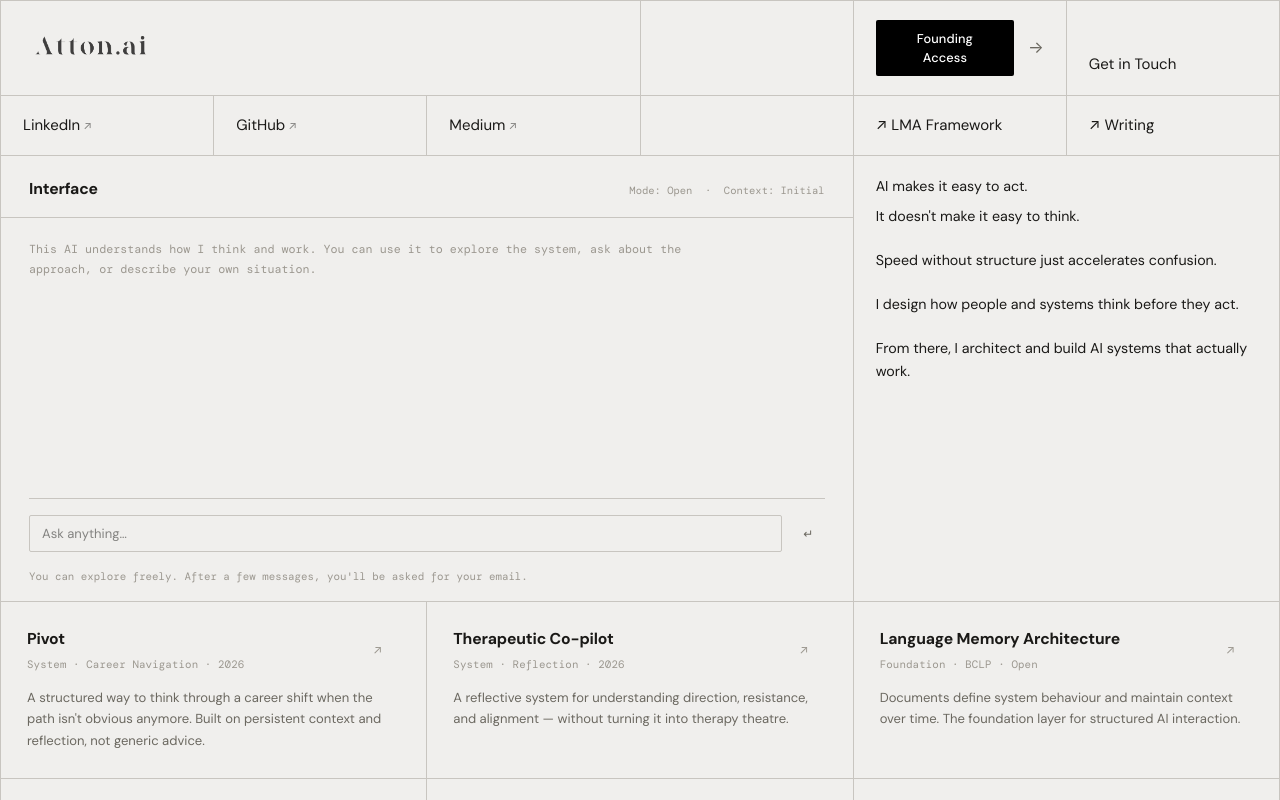
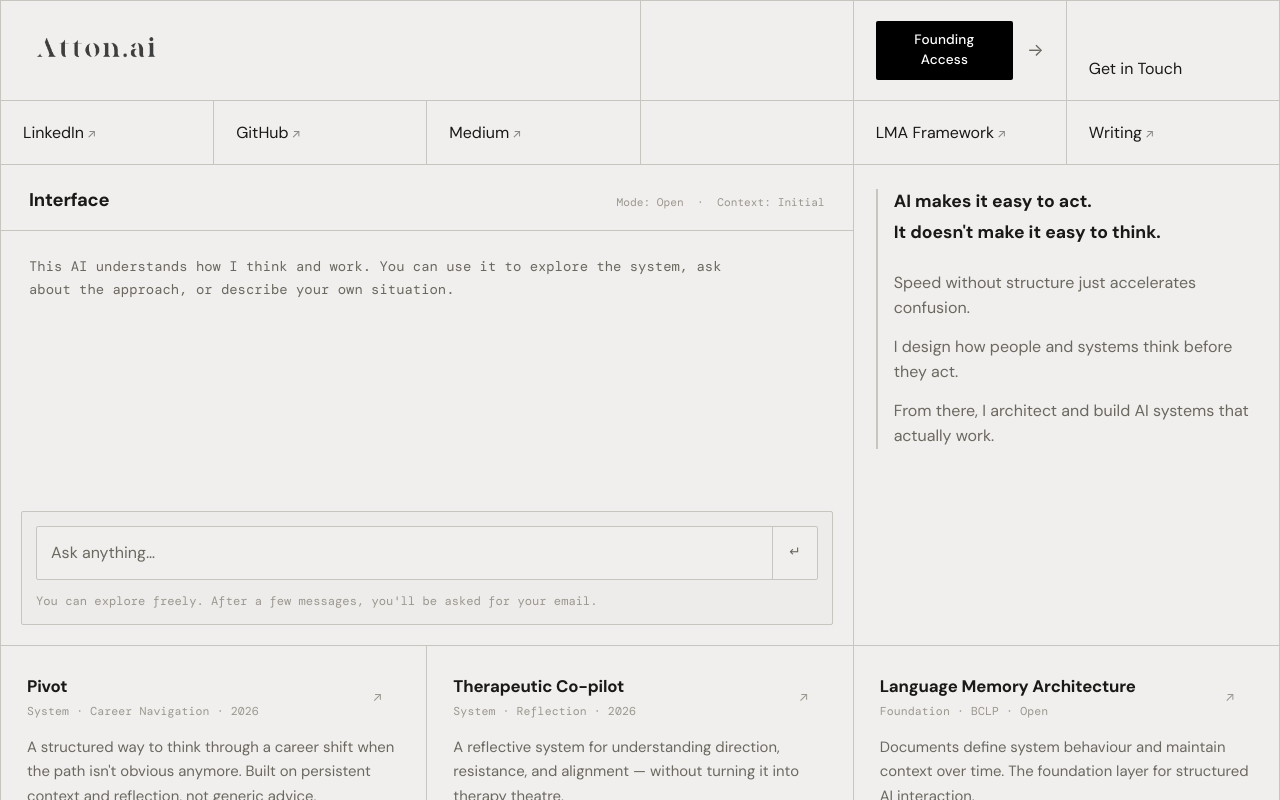
Before and after one commit to atton-ai/site, a React (Vite) app: page / in a window 1280 px wide. Shown: the top 800 px of the page. Built offline with nearby package versions, Linux system fonts and the light colour scheme.

Commit message:
Interface baseline — interaction + typography calibrated

```diff
--- a/src/app/App.tsx
+++ b/src/app/App.tsx
@@ -96,13 +96,11 @@ export default function App() {
         >
           <a
             href="#"
-            className="no-underline hover:underline after:content-['_↗'] after:text-[0.75em] after:opacity-50"
-            style={{
-              color: 'var(--text)',
-              textDecorationOffset: '3px'
-            }}
+            className="no-underline group inline-flex items-baseline gap-[3px]"
+            style={{ color: 'var(--text)' }}
           >
-            LinkedIn
+            <span className="transition-transform duration-150 ease-out group-hover:translate-x-1">LinkedIn</span>
+            <span className="text-[0.75em] opacity-50 transition-transform duration-150 ease-out group-hover:translate-x-1 group-hover:-translate-y-1">↗</span>
           </a>
         </div>
 
@@ -115,12 +113,12 @@ export default function App() {
         >
           <a
             href="#"
-            className="no-underline hover:underline after:content-['_↗'] after:text-[0.75em] after:opacity-50"
-            style={{
-              color: 'var(--text)',
-              textDecorationOffset: '3px'
-            }}
-          >GitHub</a>
+            className="no-underline group inline-flex items-baseline gap-[3px]"
+            style={{ color: 'var(--text)' }}
+          >
+            <span className="transition-transform duration-150 ease-out group-hover:translate-x-1">GitHub</span>
+            <span className="text-[0.75em] opacity-50 transition-transform duration-150 ease-out group-hover:translate-x-1 group-hover:-translate-y-1">↗</span>
+          </a>
         </div>
 
         <div
@@ -132,13 +130,11 @@ export default function App() {
         >
           <a
             href="#"
-            className="no-underline hover:underline after:content-['_↗'] after:text-[0.75em] after:opacity-50"
-            style={{
-              color: 'var(--text)',
-              textDecorationOffset: '3px'
-            }}
+            className="no-underline group inline-flex items-baseline gap-[3px]"
+            style={{ color: 'var(--text)' }}
           >
-            Medium
+            <span className="transition-transform duration-150 ease-out group-hover:translate-x-1">Medium</span>
+            <span className="text-[0.75em] opacity-50 transition-transform duration-150 ease-out group-hover:translate-x-1 group-hover:-translate-y-1">↗</span>
           </a>
         </div>
 
@@ -158,8 +154,13 @@ export default function App() {
             borderBottom: 'var(--border-w) solid var(--border)'
           }}
         >
-          <a href="#" className="no-underline hover:underline" style={{ color: 'var(--text)', textDecorationOffset: '3px' }}>
-            ↗ LMA Framework
+          <a
+            href="#"
+            className="no-underline group inline-flex items-baseline gap-[3px]"
+            style={{ color: 'var(--text)' }}
+          >
+            <span className="transition-transform duration-150 ease-out group-hover:translate-x-1">LMA Framework</span>
+            <span className="text-[0.75em] opacity-50 transition-transform duration-150 ease-out group-hover:translate-x-1 group-hover:-translate-y-1">↗</span>
           </a>
         </div>
 
@@ -170,8 +171,13 @@ export default function App() {
             borderBottom: 'var(--border-w) solid var(--border)'
           }}
         >
-          <a href="#" className="no-underline hover:underline" style={{ color: 'var(--text)', textDecorationOffset: '3px' }}>
-            ↗ Writing
+          <a
+            href="#"
+            className="no-underline group inline-flex items-baseline gap-[3px]"
+            style={{ color: 'var(--text)' }}
+          >
+            <span className="transition-transform duration-150 ease-out group-hover:translate-x-1">Writing</span>
+            <span className="text-[0.75em] opacity-50 transition-transform duration-150 ease-out group-hover:translate-x-1 group-hover:-translate-y-1">↗</span>
           </a>
         </div>
 
@@ -187,28 +193,22 @@ export default function App() {
         </div>
 
         <div
-          className="col-span-2 px-[22px] py-5 min-h-14"
+          className="col-span-2 px-[22px] py-6 min-h-14"
           style={{
-            fontSize: '0.95rem',
-            lineHeight: '1.6',
-            color: 'var(--text)',
             borderRight: 'var(--border-w) solid var(--border)',
             borderBottom: 'var(--border-w) solid var(--border)'
           }}
         >
           <div style={{
-            fontSize: '0.95rem',
-            lineHeight: '1.6',
-            color: 'var(--text)'
+            borderLeft: '2px solid var(--border)',
+            paddingLeft: '16px',
           }}>
-            <p style={{ marginBottom: '0.5em' }}>AI makes it easy to act.</p>
-            <p style={{ marginBottom: '1.5em' }}>It doesn't make it easy to think.</p>
+            <p style={{ fontSize: '1.1rem', fontWeight: '600', lineHeight: '1.45', color: 'var(--text)', marginBottom: '0.3em' }}>AI makes it easy to act.</p>
+            <p style={{ fontSize: '1.1rem', fontWeight: '600', lineHeight: '1.45', color: 'var(--text)', marginBottom: '1.4em' }}>It doesn't make it easy to think.</p>
 
-            <p style={{ marginBottom: '1.5em' }}>Speed without structure just accelerates confusion.</p>
-
-            <p style={{ marginBottom: '1.5em' }}>I design how people and systems think before they act.</p>
-
-            <p>From there, I architect and build AI systems that actually work.</p>
+            <p style={{ fontSize: '1rem', lineHeight: '1.6', color: 'var(--text-secondary)', marginBottom: '0.8em' }}>Speed without structure just accelerates confusion.</p>
+            <p style={{ fontSize: '1rem', lineHeight: '1.6', color: 'var(--text-secondary)', marginBottom: '0.8em' }}>I design how people and systems think before they act.</p>
+            <p style={{ fontSize: '1rem', lineHeight: '1.6', color: 'var(--text-secondary)' }}>From there, I architect and build AI systems that actually work.</p>
           </div>
         </div>
 
@@ -311,7 +311,6 @@ export default function App() {
             title="Founding Users"
             meta="Limited cohort"
             description="Early access to the system. Direct feedback loop."
-            hasArrow={false}
           />
         </div>
 
@@ -326,7 +325,6 @@ export default function App() {
             title="Writing"
             meta="Medium · Essays"
             description="Thinking about AI, identity, and what happens when your industry disappears."
-            hasArrow={false}
           />
         </div>
 
--- a/src/app/components/ChatModule.tsx
+++ b/src/app/components/ChatModule.tsx
@@ -68,7 +68,7 @@ export function ChatModule() {
       >
         <span
           style={{
-            fontSize: '1.05rem',
+            fontSize: '1.15rem',
             fontWeight: '800',
             letterSpacing: '-0.01em',
             color: 'var(--text)'
@@ -104,12 +104,12 @@ export function ChatModule() {
             style={{
               lineHeight: '1.65',
               color: msg.type === 'system'
-                ? 'var(--text-tertiary)'
+                ? 'var(--text-secondary)'
                 : msg.type === 'user'
                 ? 'var(--text)'
                 : 'var(--text-secondary)',
               fontFamily: msg.type === 'system' ? 'var(--font-mono)' : 'var(--font-body)',
-              fontSize: msg.type === 'system' ? '0.78rem' : '0.87rem',
+              fontSize: msg.type === 'system' ? '0.87rem' : '0.93rem',
               fontWeight: msg.type === 'user' ? '500' : 'normal',
               maxWidth: '88%'
             }}
@@ -159,11 +159,21 @@ export function ChatModule() {
         )}
       </div>
 
-      <div className="flex flex-col px-[28px]">
+      <div
+        className="mx-[20px] mb-[20px]"
+        style={{
+          border: 'var(--border-w) solid var(--border)',
+          borderRadius: '2px',
+          background: 'rgba(0,0,0,0.01)',
+          padding: '14px',
+        }}
+      >
         <div
-          className="flex gap-[10px] items-center py-[16px]"
+          className="flex items-stretch border border-[var(--border)] focus-within:border-[var(--text-secondary)] transition-[border-color] duration-150"
           style={{
-            borderTop: 'var(--border-w) solid var(--border)'
+            borderRadius: '2px',
+            background: 'var(--bg)',
+            marginBottom: '12px',
           }}
         >
           <input
@@ -172,25 +182,24 @@ export function ChatModule() {
             onChange={(e) => setInputValue(e.target.value)}
             onKeyDown={handleKeyDown}
             placeholder="Ask anything…"
-            className="flex-1 outline-none py-[8px] px-[12px]"
+            className="flex-1 outline-none py-[14px] px-[14px] bg-transparent placeholder:text-[var(--text-secondary)]"
             style={{
-              border: '1px solid var(--border)',
-              borderRadius: '2px',
-              background: 'var(--bg)',
+              border: 'none',
               fontFamily: 'var(--font-body)',
-              fontSize: '0.87rem',
-              color: 'var(--text)'
+              fontSize: '1rem',
+              color: 'var(--text)',
             }}
             autoComplete="off"
           />
           <button
             onClick={handleSend}
-            className="border-none cursor-pointer px-3 py-[8px] transition-colors"
+            className="cursor-pointer px-4 transition-colors"
             style={{
               background: 'transparent',
+              borderLeft: 'var(--border-w) solid var(--border)',
               fontFamily: 'var(--font-mono)',
-              fontSize: '0.8rem',
-              color: 'var(--text-secondary)'
+              fontSize: '0.85rem',
+              color: 'var(--text-secondary)',
             }}
             onMouseEnter={(e) => e.currentTarget.style.color = 'var(--text)'}
             onMouseLeave={(e) => e.currentTarget.style.color = 'var(--text-secondary)'}
@@ -201,10 +210,9 @@ export function ChatModule() {
         <div
           style={{
             fontFamily: 'var(--font-mono)',
-            fontSize: '0.72rem',
+            fontSize: '0.76rem',
             color: 'var(--text-tertiary)',
-            paddingBottom: '16px',
-            lineHeight: '1.5'
+            lineHeight: '1.5',
           }}
         >
           You can explore freely. After a few messages, you'll be asked for your email.
--- a/src/app/components/ProjectCard.tsx
+++ b/src/app/components/ProjectCard.tsx
@@ -8,10 +8,10 @@ interface ProjectCardProps {
 
 export function ProjectCard({ title, meta, description, hasArrow = true, isPivot = false }: ProjectCardProps) {
   return (
-    <div className="relative" style={{ padding: '4px 0' }}>
+    <div className="relative group cursor-pointer" style={{ padding: '4px 0' }}>
       {hasArrow && (
         <span
-          className="absolute"
+          className="absolute transition-transform duration-150 ease-out group-hover:translate-x-1 group-hover:-translate-y-1"
           style={{
             top: '18px',
             right: '18px',
@@ -23,6 +23,7 @@ export function ProjectCard({ title, meta, description, hasArrow = true, isPivot
         </span>
       )}
       <div
+        className="transition-transform duration-150 ease-out group-hover:translate-x-1"
         style={{
           fontSize: '1.05rem',
           fontWeight: isPivot ? '800' : '700',
@@ -46,7 +47,7 @@ export function ProjectCard({ title, meta, description, hasArrow = true, isPivot
       </div>
       <div
         style={{
-          fontSize: '0.87rem',
+          fontSize: '0.93rem',
           color: 'var(--text-secondary)',
           lineHeight: '1.65'
         }}
--- a/src/styles/theme.css
+++ b/src/styles/theme.css
@@ -1,7 +1,7 @@
 @custom-variant dark (&:is(.dark *));
 
 :root {
-  --font-size: 15px;
+  --font-size: 16px;
 
   /* ATTON.ai theme colors */
   --bg: #f0efed;
```
Also changed, not shown: 1 other file (tests, documents, lock files or other folders).
